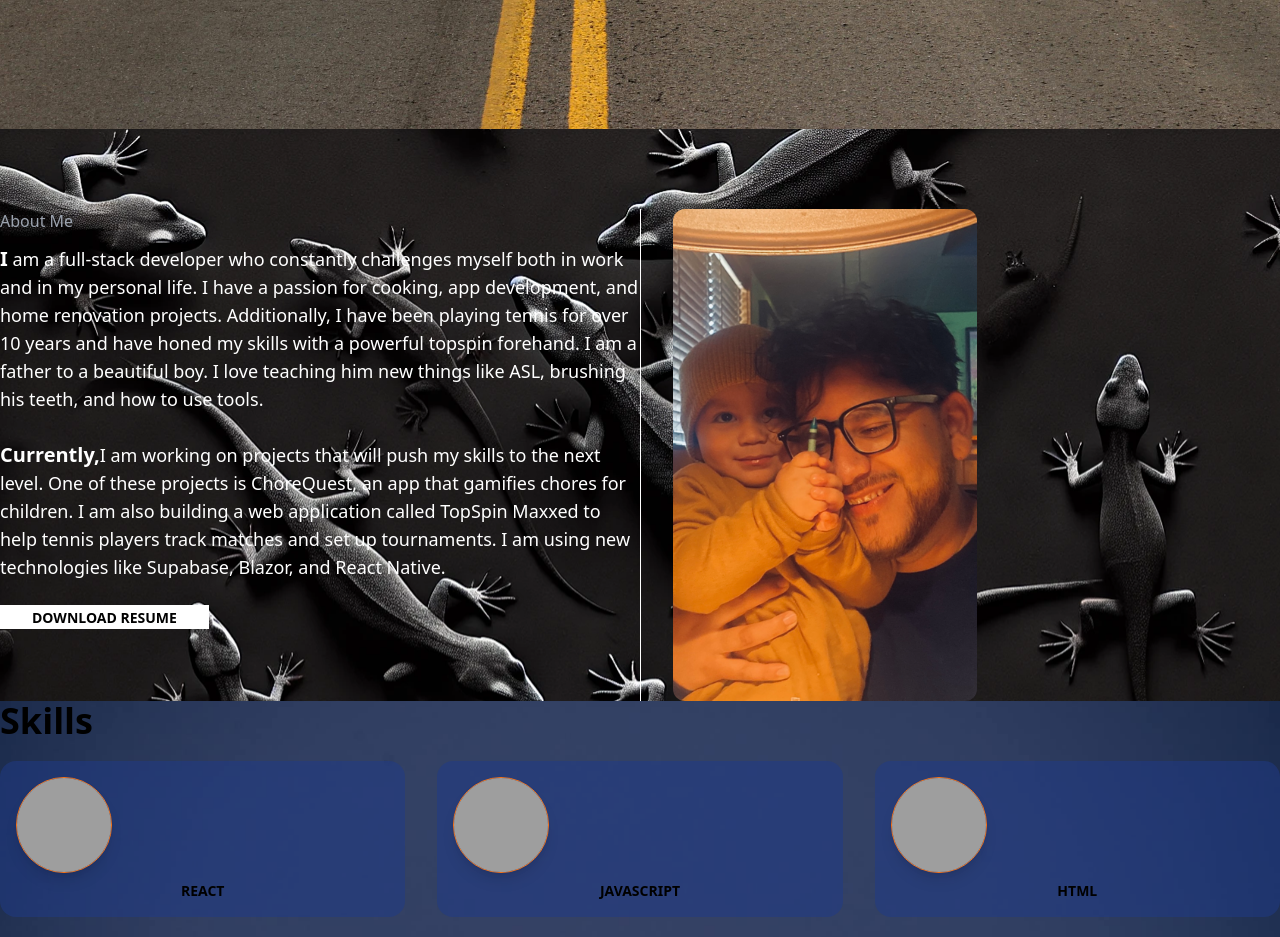
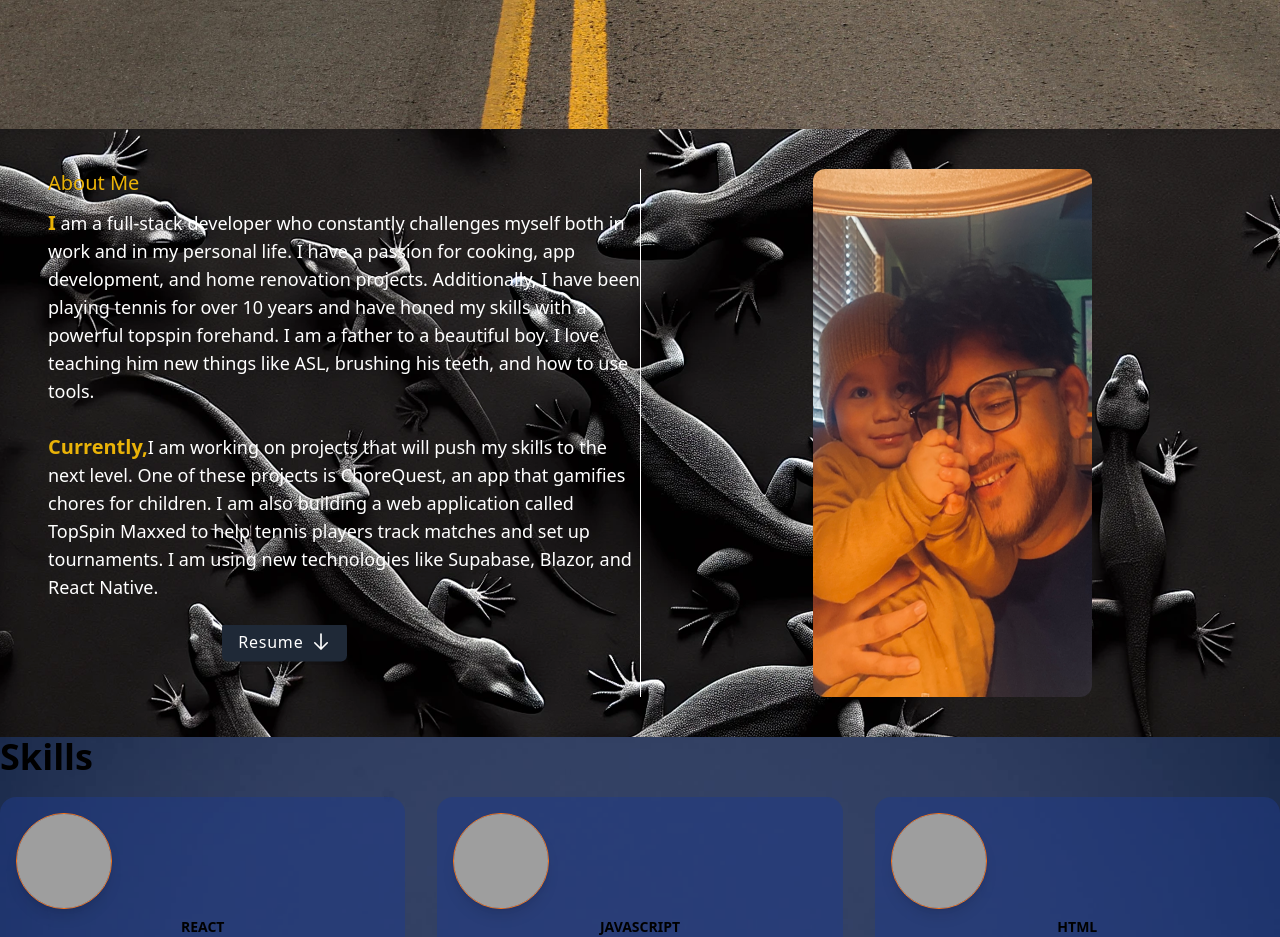
Before and after one commit to cjara002/cj-portfolio, a React (Vite) app: page / in a window 1280 px wide. Shown: the part 1100-2037 px from the top of the page. Built offline with nearby package versions, Linux system fonts and the light colour scheme; grey boxes are pictures that could not be loaded.

Commit message:
Worked on the about me section

```diff
--- a/src/components/AboutMe/AboutMe.tsx
+++ b/src/components/AboutMe/AboutMe.tsx
@@ -1,41 +1,60 @@
-import React from "react";
+import React, { useState } from "react";
 import familyPhoto from "../../assets/img/fatherAndSon.png";
 import pdf from "../../helper/CarlosJaraResume2024v.5.pdf";
 
 const AboutMe: React.FC = () => {
+
+  const [hovered, setHovered] = useState(false);
+
   return (
-    <div className="pt-20 bg-darkLizards text-gray-400"  id="about-me">
-      <div className="container mx-auto">
+    <div className="pt-10 pb-10 bg-darkLizards text-gray-400" id="about-me">
+      <div className="container mx-auto px-4 sm:px-8 lg:px-12">
         <div className="flex flex-wrap">
           <div className="lg:w-1/2 sm:w-full mb-8">
-            <h1 className="mb-3">About Me</h1>
+            <h1 className="mb-3 text-xl text-yellow-500">About Me</h1>
             <p className="text-white text-lg mb-6">
-              <span className="font-bold text-white text-xl">I</span> am a
+              <span className="font-bold text-yellow-500 text-xl">I</span> am a
               full-stack developer who constantly challenges myself both in work
               and in my personal life. I have a passion for cooking, app
               development, and home renovation projects. Additionally, I have
               been playing tennis for over 10 years and have honed my skills
-              with a powerful topspin forehand. I am a father to a beautiful boy.
-              I love teaching him new things like ASL, brushing his teeth, and
-              how to use tools.
+              with a powerful topspin forehand. I am a father to a beautiful
+              boy. I love teaching him new things like ASL, brushing his teeth,
+              and how to use tools.
               <br />
               <br />
-              <span className="font-bold text-white text-xl">Currently,</span>I
-              am working on projects that will push my skills to the next level.
-              One of these projects is ChoreQuest, an app that gamifies chores
-              for children. I am also building a web application called TopSpin
-              Maxxed to help tennis players track matches and set up
+              <span className="font-bold text-yellow-500 text-xl">
+                Currently,
+              </span>
+              I am working on projects that will push my skills to the next
+              level. One of these projects is ChoreQuest, an app that gamifies
+              chores for children. I am also building a web application called
+              TopSpin Maxxed to help tennis players track matches and set up
               tournaments. I am using new technologies like Supabase, Blazor,
               and React Native.
             </p>
-            <div className="w-full lg:w-4/5 overflow-hidden">
+            <div className="w-full lg:w-4/5 overflow-hidden flex justify-center">
               <a
                 href={pdf}
                 target="/"
                 download
-                className="bg-white text-black hover:text-white hover:bg-gray-900 font-semibold uppercase text-sm py-4 px-8 rounded transition-all"
+                className="cursor-pointer flex items-center gap-2 bg-gray-800 px-4 py-2 rounded-md text-white tracking-wider shadow-xl hover:bg-gray-700 transition-all duration-300 animate-bounce"
               >
-                Download Resume
+                <span>Resume</span>
+                <svg
+                  className="w-5 h-5"
+                  stroke="currentColor"
+                  strokeWidth="2"
+                  viewBox="0 0 24 24"
+                  fill="none"
+                  xmlns="http://www.w3.org/2000/svg"
+                >
+                  <path
+                    d="M19.5 13.5 12 21m0 0-7.5-7.5M12 21V3"
+                    strokeLinejoin="round"
+                    strokeLinecap="round"
+                  ></path>
+                </svg>
               </a>
             </div>
           </div>
@@ -44,7 +63,14 @@ const AboutMe: React.FC = () => {
             <img
               src={familyPhoto}
               alt="Family Photo"
-              className="w-1/2 h-full rounded-xl"
+              className="w-1/2 h-full rounded-xl mx-auto transition-transform duration-300 transform hover:scale-105"
+              style={{
+                boxShadow: hovered
+                  ? '0 10px 15px rgba(255, 255, 255, 0.6)'
+                  : 'none',
+              }}
+              onMouseEnter={() => setHovered(true)}
+              onMouseLeave={() => setHovered(false)}
             />
           </div>
         </div>
```
